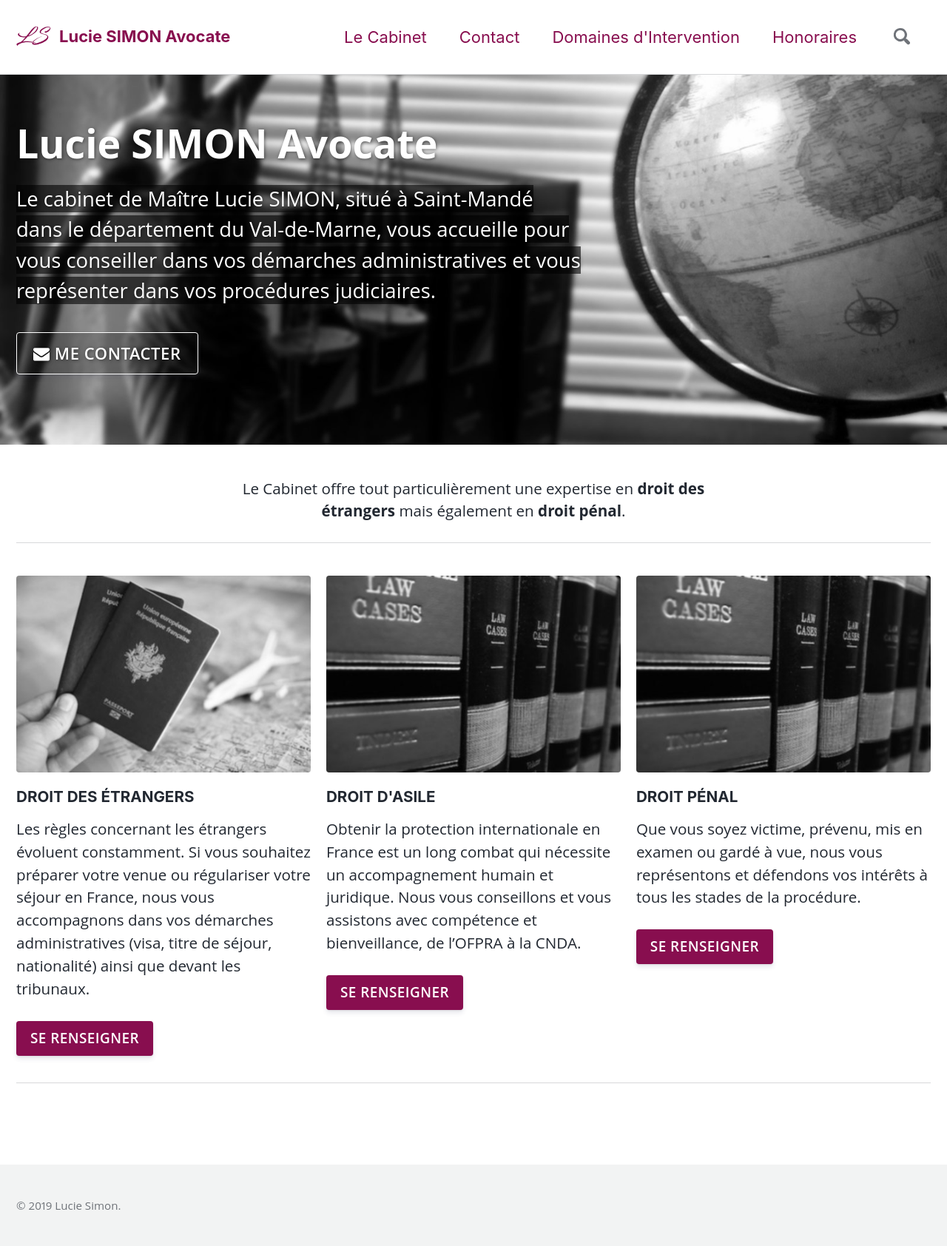
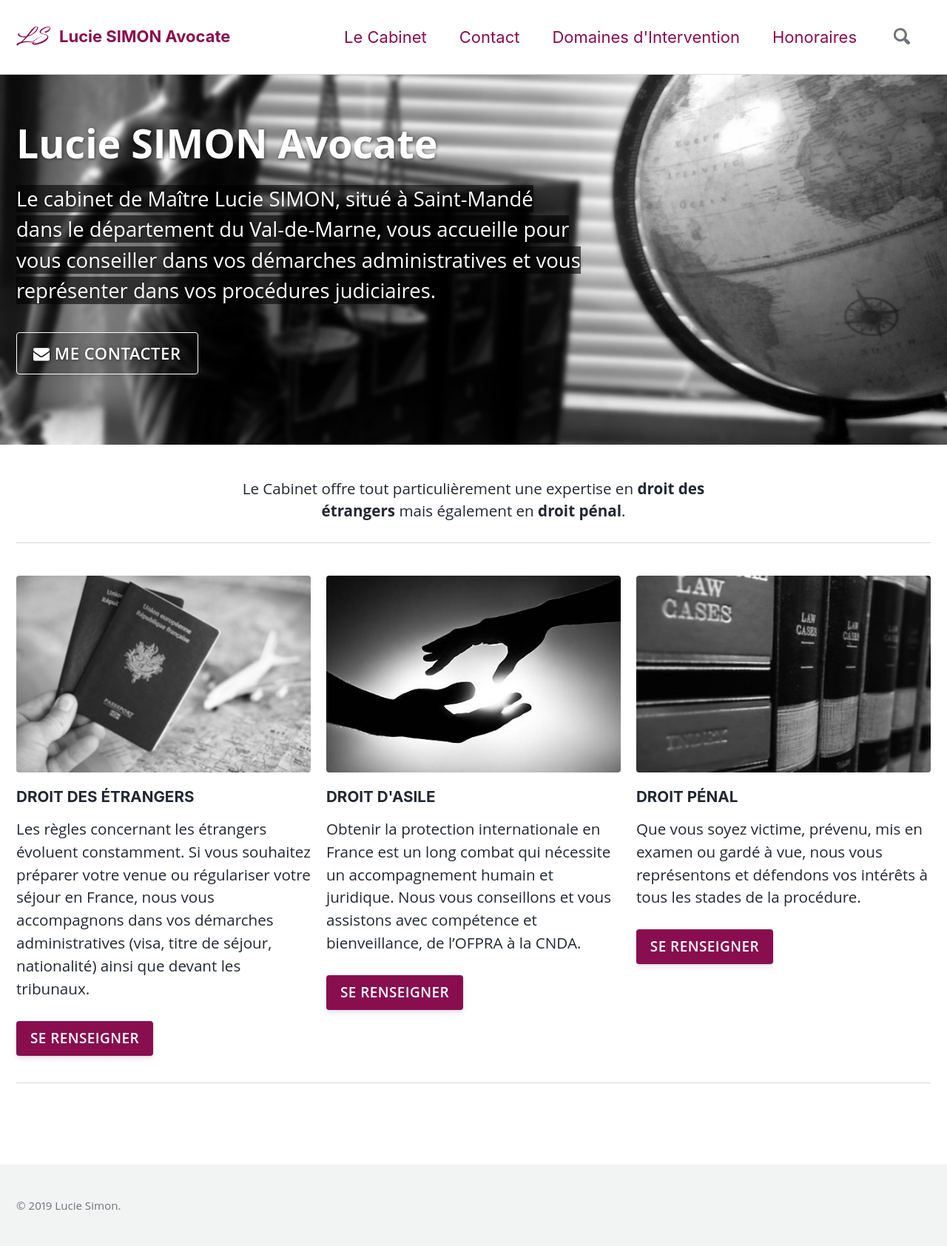
Before and after one commit to luciesimonavocate/luciesimonavocate.github.io, a Jekyll site: the page built from _pages/home.md, in a window 1280 px wide. Shown: the whole page at 74% size. Built offline with Jekyll 4.4.1, drawn with Linux system fonts in a browser that asks for light colours.

Commit message:
ajout image droit d'asile

```diff
--- a/_pages/home.md
+++ b/_pages/home.md
@@ -16,7 +16,7 @@ feature_row:
     url: "/domaines/#droit-des-étrangers"
     btn_class: "btn--primary btn--small"
     btn_label: "Se Renseigner"
-  - image_path: /assets/images/mm-droit-penal.jpg
+  - image_path: /assets/images/mm-droit-asile.jpg
     alt: "Droit d'asile"
     title: "Droit d'asile"
     excerpt: "Obtenir la protection internationale en France est un long combat qui nécessite un accompagnement humain et juridique. Nous vous conseillons et vous assistons avec compétence et bienveillance, de l'OFPRA à la CNDA."
```
Also changed, not shown: assets/images/mm-droit-asile.jpg (added).
